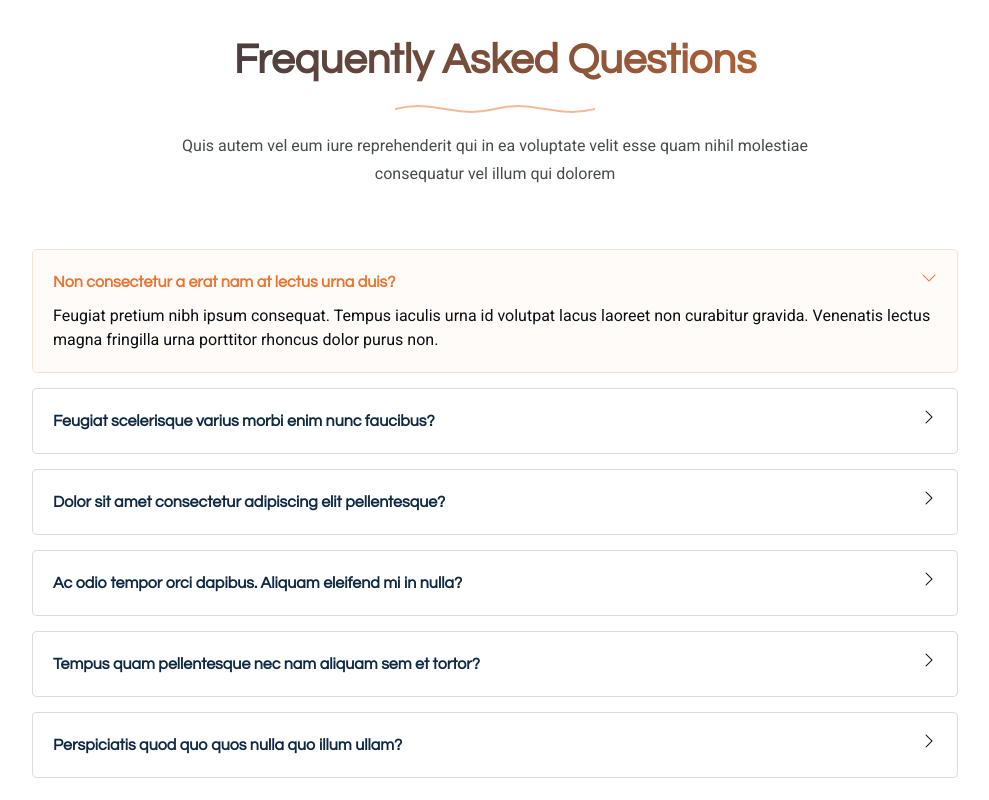
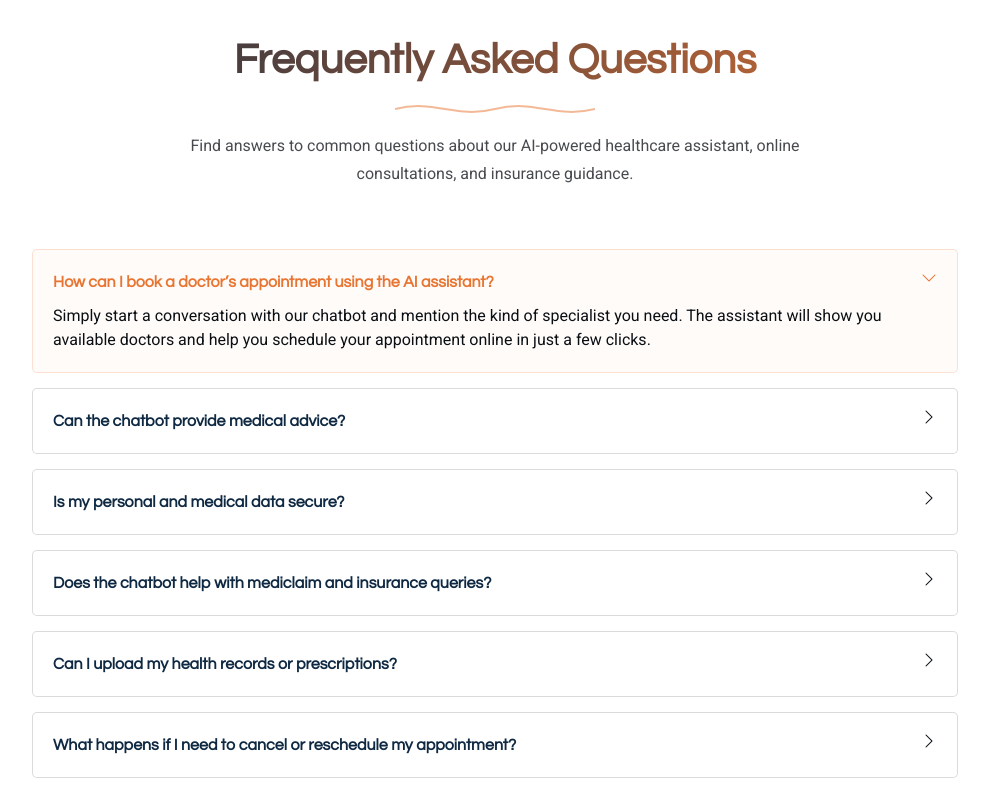
Before and after one commit to MainakVerse/Cardiac, a plain HTML site: page index.html in a window 1280 px wide. Shown: the part 3740-4540 px from the top of the page, without its empty margins (145-1134 px from the left). Drawn offline with Linux system fonts and the light colour scheme.

Commit message:
Update index.html

```diff
--- a/index.html
+++ b/index.html
@@ -469,11 +469,89 @@
     </section><!-- /Testimonials Section -->
 
 
+<section id="faq" class="faq section">
 
-    <!-- Faq Section -->
+  <!-- Section Title -->
+  <div class="container section-title" data-aos="fade-up">
+    <h2>Frequently Asked Questions</h2>
+    <div class="title-shape">
+      <svg viewBox="0 0 200 20" xmlns="http://www.w3.org/2000/svg">
+        <path d="M 0,10 C 40,0 60,20 100,10 C 140,0 160,20 200,10" fill="none" stroke="currentColor" stroke-width="2"></path>
+      </svg>
+    </div>
+    <p>Find answers to common questions about our AI-powered healthcare assistant, online consultations, and insurance guidance.</p>
+  </div><!-- End Section Title -->
+
+  <div class="container">
+
+    <div class="row justify-content-center">
+
+      <div class="col-lg-10" data-aos="fade-up" data-aos-delay="100">
+
+        <div class="faq-container">
+
+          <div class="faq-item faq-active">
+            <h3>How can I book a doctor’s appointment using the AI assistant?</h3>
+            <div class="faq-content">
+              <p>Simply start a conversation with our chatbot and mention the kind of specialist you need. The assistant will show you available doctors and help you schedule your appointment online in just a few clicks.</p>
+            </div>
+            <i class="faq-toggle bi bi-chevron-right"></i>
+          </div><!-- End Faq item-->
+
+          <div class="faq-item">
+            <h3>Can the chatbot provide medical advice?</h3>
+            <div class="faq-content">
+              <p>Our AI assistant can provide general health guidance, suggest possible conditions based on symptoms, and recommend next steps. However, it is not a substitute for professional medical advice, diagnosis, or treatment.</p>
+            </div>
+            <i class="faq-toggle bi bi-chevron-right"></i>
+          </div><!-- End Faq item-->
+
+          <div class="faq-item">
+            <h3>Is my personal and medical data secure?</h3>
+            <div class="faq-content">
+              <p>Yes, we prioritize your privacy and follow strict data security standards. Your personal health information is encrypted and handled in compliance with healthcare data regulations.</p>
+            </div>
+            <i class="faq-toggle bi bi-chevron-right"></i>
+          </div><!-- End Faq item-->
+
+          <div class="faq-item">
+            <h3>Does the chatbot help with mediclaim and insurance queries?</h3>
+            <div class="faq-content">
+              <p>Absolutely. The assistant can guide you on how to file a mediclaim, explain insurance policies, and connect you with your insurance provider’s support if needed.</p>
+            </div>
+            <i class="faq-toggle bi bi-chevron-right"></i>
+          </div><!-- End Faq item-->
+
+          <div class="faq-item">
+            <h3>Can I upload my health records or prescriptions?</h3>
+            <div class="faq-content">
+              <p>Yes, you can securely upload your documents during the consultation or for future reference. The assistant will store them in your profile for easy access during follow-ups.</p>
+            </div>
+            <i class="faq-toggle bi bi-chevron-right"></i>
+          </div><!-- End Faq item-->
+
+          <div class="faq-item">
+            <h3>What happens if I need to cancel or reschedule my appointment?</h3>
+            <div class="faq-content">
+              <p>The chatbot can help you manage your appointments at any time. Just let it know, and it will walk you through cancellation or rescheduling without any hassle.</p>
+            </div>
+            <i class="faq-toggle bi bi-chevron-right"></i>
+          </div><!-- End Faq item-->
+
+        </div>
+
+      </div><!-- End Faq Column-->
+
+    </div>
+
+  </div>
+
+</section><!-- /Faq Section -->
+
+<!--
     <section id="faq" class="faq section">
 
-      <!-- Section Title -->
+
       <div class="container section-title" data-aos="fade-up">
         <h2>Frequently Asked Questions</h2>
         <div class="title-shape">
@@ -482,7 +560,7 @@
           </svg>
         </div>
         <p>Quis autem vel eum iure reprehenderit qui in ea voluptate velit esse quam nihil molestiae consequatur vel illum qui dolorem</p>
-      </div><!-- End Section Title -->
+      </div>
 
       <div class="container">
 
@@ -498,7 +576,7 @@
                   <p>Feugiat pretium nibh ipsum consequat. Tempus iaculis urna id volutpat lacus laoreet non curabitur gravida. Venenatis lectus magna fringilla urna porttitor rhoncus dolor purus non.</p>
                 </div>
                 <i class="faq-toggle bi bi-chevron-right"></i>
-              </div><!-- End Faq item-->
+              </div>
 
               <div class="faq-item">
                 <h3>Feugiat scelerisque varius morbi enim nunc faucibus?</h3>
@@ -506,7 +584,7 @@
                   <p>Dolor sit amet consectetur adipiscing elit pellentesque habitant morbi. Id interdum velit laoreet id donec ultrices. Fringilla phasellus faucibus scelerisque eleifend donec pretium. Est pellentesque elit ullamcorper dignissim. Mauris ultrices eros in cursus turpis massa tincidunt dui.</p>
                 </div>
                 <i class="faq-toggle bi bi-chevron-right"></i>
-              </div><!-- End Faq item-->
+              </div>
 
               <div class="faq-item">
                 <h3>Dolor sit amet consectetur adipiscing elit pellentesque?</h3>
@@ -514,7 +592,7 @@
                   <p>Eleifend mi in nulla posuere sollicitudin aliquam ultrices sagittis orci. Faucibus pulvinar elementum integer enim. Sem nulla pharetra diam sit amet nisl suscipit. Rutrum tellus pellentesque eu tincidunt. Lectus urna duis convallis convallis tellus. Urna molestie at elementum eu facilisis sed odio morbi quis</p>
                 </div>
                 <i class="faq-toggle bi bi-chevron-right"></i>
-              </div><!-- End Faq item-->
+              </div>
 
               <div class="faq-item">
                 <h3>Ac odio tempor orci dapibus. Aliquam eleifend mi in nulla?</h3>
@@ -522,7 +600,7 @@
                   <p>Dolor sit amet consectetur adipiscing elit pellentesque habitant morbi. Id interdum velit laoreet id donec ultrices. Fringilla phasellus faucibus scelerisque eleifend donec pretium. Est pellentesque elit ullamcorper dignissim. Mauris ultrices eros in cursus turpis massa tincidunt dui.</p>
                 </div>
                 <i class="faq-toggle bi bi-chevron-right"></i>
-              </div><!-- End Faq item-->
+              </div>
 
               <div class="faq-item">
                 <h3>Tempus quam pellentesque nec nam aliquam sem et tortor?</h3>
@@ -530,7 +608,7 @@
                   <p>Molestie a iaculis at erat pellentesque adipiscing commodo. Dignissim suspendisse in est ante in. Nunc vel risus commodo viverra maecenas accumsan. Sit amet nisl suscipit adipiscing bibendum est. Purus gravida quis blandit turpis cursus in</p>
                 </div>
                 <i class="faq-toggle bi bi-chevron-right"></i>
-              </div><!-- End Faq item-->
+              </div>
 
               <div class="faq-item">
                 <h3>Perspiciatis quod quo quos nulla quo illum ullam?</h3>
@@ -538,17 +616,17 @@
                   <p>Enim ea facilis quaerat voluptas quidem et dolorem. Quis et consequatur non sed in suscipit sequi. Distinctio ipsam dolore et.</p>
                 </div>
                 <i class="faq-toggle bi bi-chevron-right"></i>
-              </div><!-- End Faq item-->
+              </div>
 
             </div>
 
-          </div><!-- End Faq Column-->
+          </div>-->
 
         </div>
 
       </div>
 
-    </section><!-- /Faq Section -->
+    </section> -->
 
     <!-- Contact Section -->
     <section id="contact" class="contact section light-background">
```
